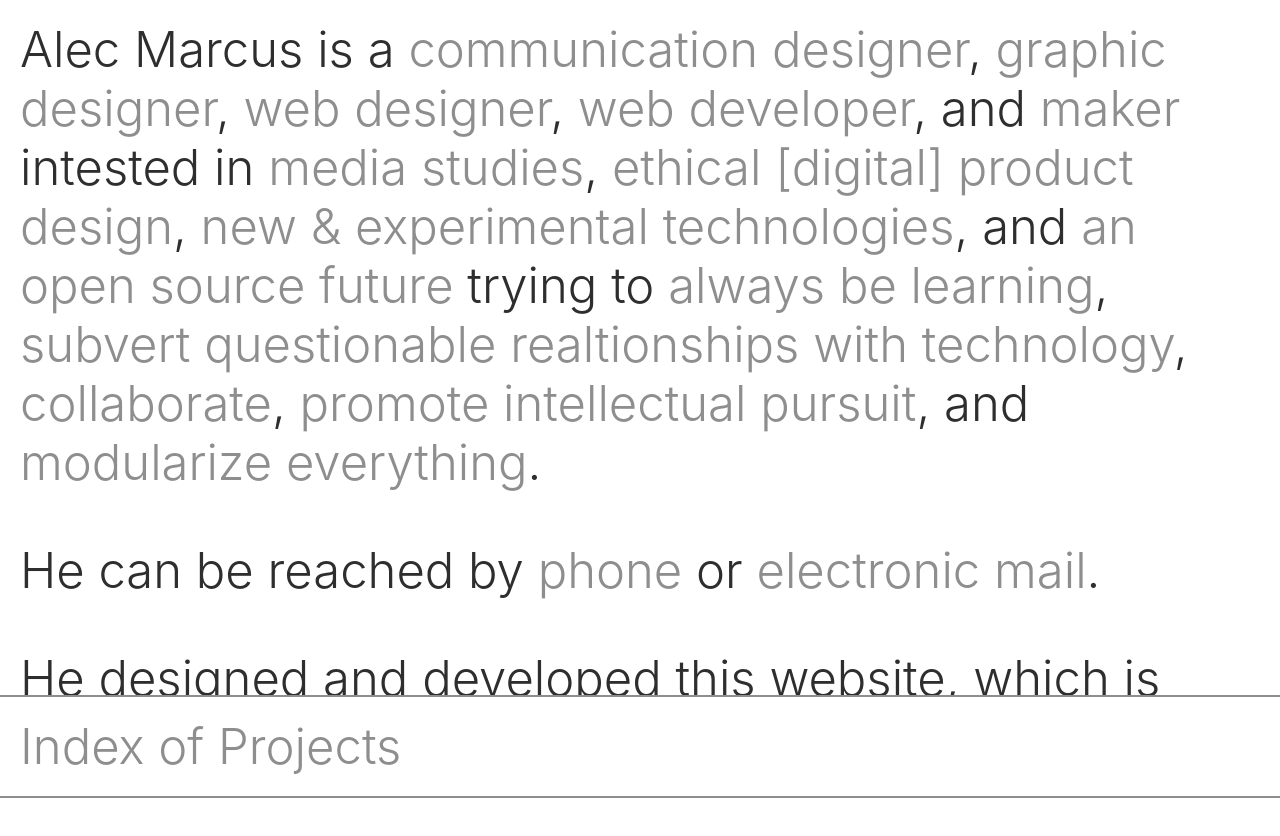
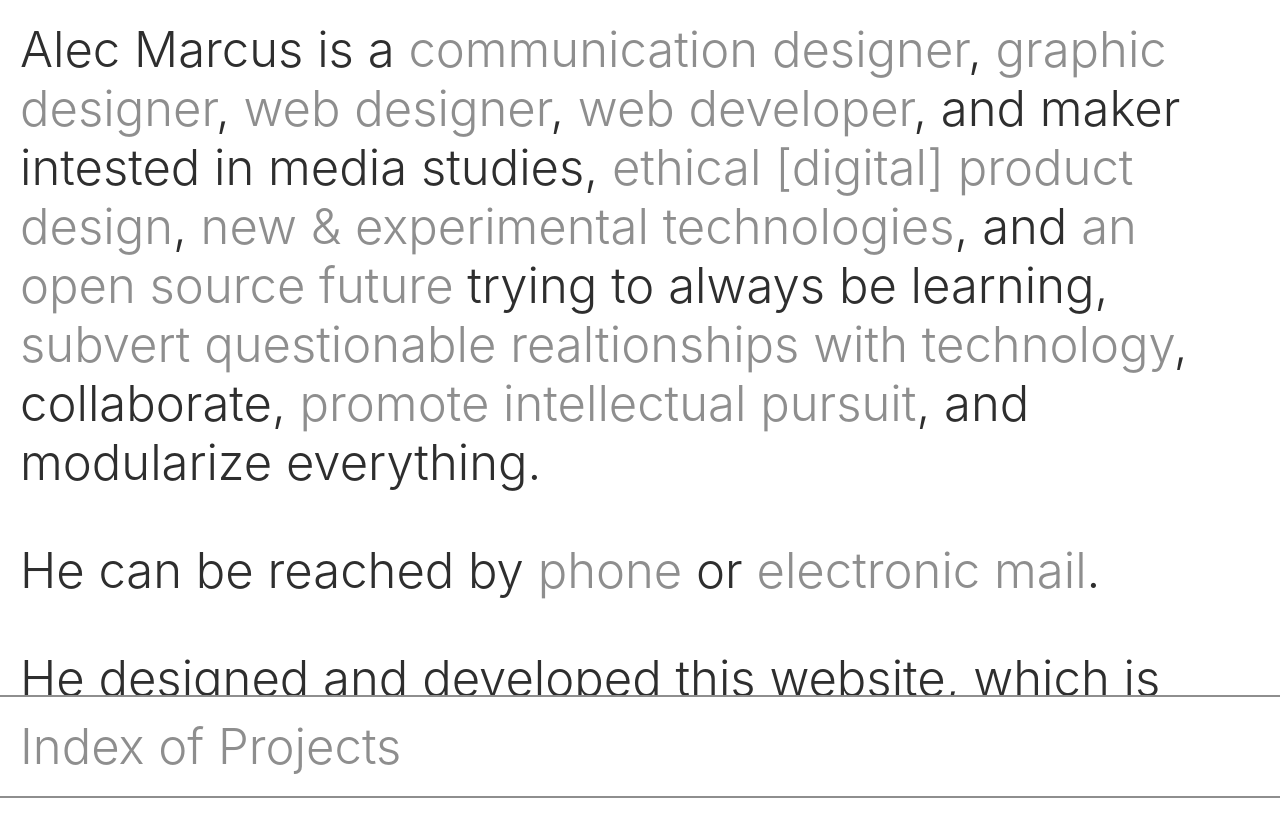
Before and after one commit to alecmarcus/alecmarc.us-old, a Nuxt app: page / in a window 1280 px wide. Shown: the top 836 px of the page. Built offline with nearby package versions, Linux system fonts and the light colour scheme.

Commit message:
Use component for about section links

```diff
--- a/components/VAboutSection.vue
+++ b/components/VAboutSection.vue
@@ -1,35 +1,7 @@
 <template>
   <div>
     <p>
-      Alec Marcus is a <nuxt-link
-        to="/projects/c3p"
-        class="option-one">communication designer</nuxt-link>, <nuxt-link
-          to="/projects/c3p"
-          class="option-two">graphic designer</nuxt-link>, <nuxt-link
-            to="/projects/c3p"
-            class="option-three">web designer</nuxt-link>, <nuxt-link
-              to="/projects/c3p"
-              class="option-four">web developer</nuxt-link>, and <nuxt-link
-                to="/projects/c3p"
-                class="option-five">maker</nuxt-link> intested in <nuxt-link
-                  to="/projects/c3p"
-                  class="option-one">media studies</nuxt-link>, <nuxt-link
-                    to="/projects/c3p"
-                    class="option-two">ethical [digital] product design</nuxt-link>, <nuxt-link
-                      to="/projects/c3p"
-                      class="option-three">new &amp; experimental technologies</nuxt-link>, and <nuxt-link
-                        to="/projects/c3p"
-                        class="option-four">an open source future</nuxt-link> trying to <nuxt-link
-                          to="/projects/c3p"
-                          class="option-one">always be learning</nuxt-link>, <nuxt-link
-                            to="/projects/c3p"
-                            class="option-two">subvert questionable realtionships with technology</nuxt-link>, <nuxt-link
-                              to="/projects/c3p"
-                              class="option-three">collaborate</nuxt-link>, <nuxt-link
-                                to="/projects/c3p"
-                                class="option-four">promote intellectual pursuit</nuxt-link>, and <nuxt-link
-                                  to="/projects/c3p"
-                                  class="option-five">modularize everything</nuxt-link>.
+      Alec Marcus is a <v-about-snippet project="cor2e-symposium">communication designer</v-about-snippet>, <v-about-snippet project="ose">graphic designer</v-about-snippet>, <v-about-snippet project="lincus">web designer</v-about-snippet>, <v-about-snippet project="slabs">web developer</v-about-snippet>, and maker intested in media studies, <v-about-snippet project="lincus">ethical [digital] product design</v-about-snippet>, <v-about-snippet project="hr">new &amp; experimental technologies</v-about-snippet>, and <v-about-snippet project="ose">an open source future</v-about-snippet> trying to always be learning, <v-about-snippet project="hr">subvert questionable realtionships with technology</v-about-snippet>, collaborate, <v-about-snippet project="lincus">promote intellectual pursuit</v-about-snippet>, and modularize everything.
     </p>
     <p>
       He can be reached by <a href="tel:+18603083030">phone</a> or <a href="mailto:hi@alecmarc.us">electronic mail</a>.
@@ -44,13 +16,24 @@
         href="https://colophon-foundry.org"
         target="blank_">Colophon Foundry</a> for their work on the typeface <a
           href="https://www.colophon-foundry.org/typefaces/basis-grotesque/"
-          target="blank_">Basis Grotesque</a>, which this website is set in.
+          target="blank_">Basis Grotesque</a>, in which this website is set.
     </p>
   </div>
 </template>
 
 <script>
-export default {}
+import VAboutSnippet from '~/components/VAboutSnippet.vue'
+
+export default {
+  components: {
+    VAboutSnippet
+  },
+  methods: {
+    showOptions: function(project) {
+      console.log(this.$refs)
+    }
+  }
+}
 </script>
 
 <style scoped>
@@ -59,23 +42,7 @@ div {
   padding-bottom: 63px;
 }
 
-.option-one:hover ~ .option-one {
-  color: #2e2e2e;
-}
-
-.option-two:hover ~ .option-two {
-  color: #2e2e2e;
-}
-
-.option-three:hover ~ .option-three {
-  color: #2e2e2e;
-}
-
-.option-four:hover ~ .option-four {
-  color: #2e2e2e;
-}
-
-.option-five:hover ~ .option-five {
-  color: #2e2e2e;
+.focus {
+  color: inherit;
 }
 </style>
--- /dev/null
+++ b/components/VAboutSnippet.vue
@@ -0,0 +1,14 @@
+<template>
+  <nuxt-link
+    :to="'/projects/'+project"
+    :class="project"
+    @mouseover="$emit('showOptions', project)"><slot /></nuxt-link>
+</template>
+
+<script>
+export default {
+  props: {
+    project: { type: String, required: true }
+  }
+}
+</script>
```
